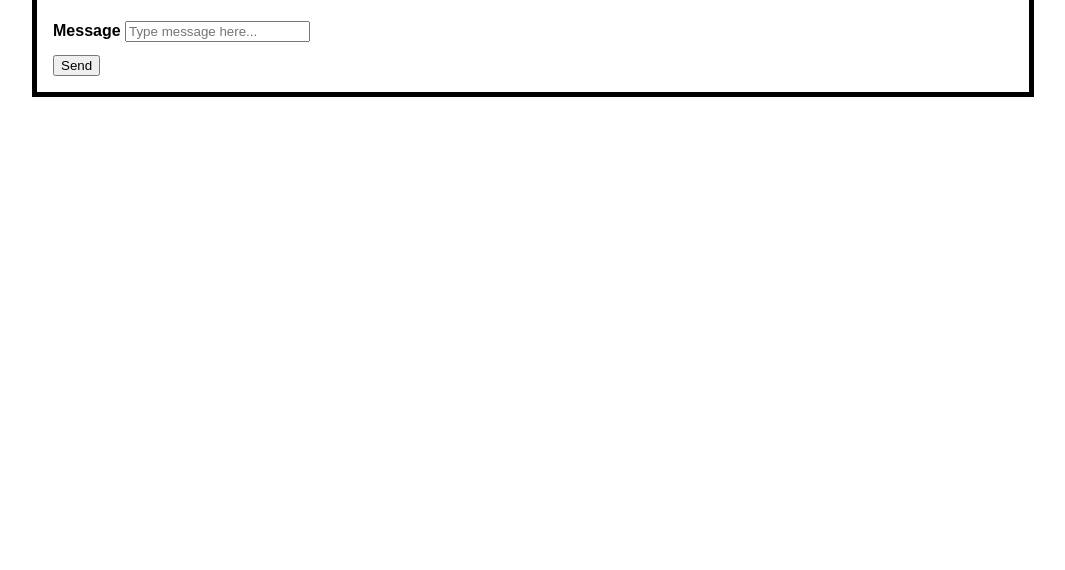
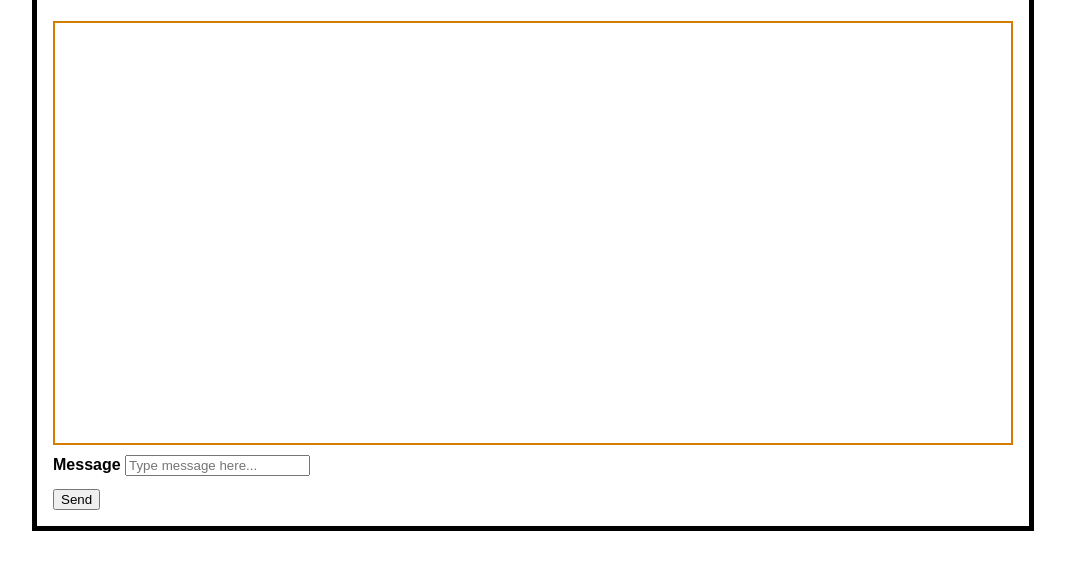
Before and after one commit to gavhu10/MessageJar, a Flask app: template templates/chat/chat.html in a window 1280 px wide. Shown: the part 154-724 px from the top of the page, without its empty margins (107-1172 px from the left). Run offline with Flask 3, Linux system fonts and the light colour scheme; the template is opened without the code that fills it, so the values that code supplies are empty; parts of the project's set-up code (start-up, migrations or seed data) failed here and were passed over.

Commit message:
css improvements

```diff
--- a/static/chat.js
+++ b/static/chat.js
@@ -97,7 +97,8 @@
     }
 
     function scrollToBottom() {
-        window.scrollTo(0, document.body.scrollHeight);
+        var objDiv = document.getElementById("container");
+        objDiv.scrollTop = objDiv.scrollHeight;
     }
 
 
--- a/static/style.css
+++ b/static/style.css
@@ -137,11 +137,7 @@ input[type=submit] {
 }
 */
 
-#container p {
-  border: 1px solid #000000;
-  padding: 5px;
-  margin-bottom: 5px;
-}
+
 
 #toTheBottom {
   position: relative;
@@ -150,6 +146,7 @@ input[type=submit] {
 }
 
 .message {
+  border: 1px solid #000000;
   position: relative;
   padding: 6px 8px;
   margin: 4px 0;
@@ -173,6 +170,14 @@ input[type=submit] {
   display: block;
 }
 
+#container {
+  border: 2px solid #d47d02;
+  height: 400px;
+  overflow-y: scroll;
+  padding: 10px;
+  margin-bottom: 10px;
+}
+
 /* #room-links a {
   padding: 5px;
   margin: 25px;
```
